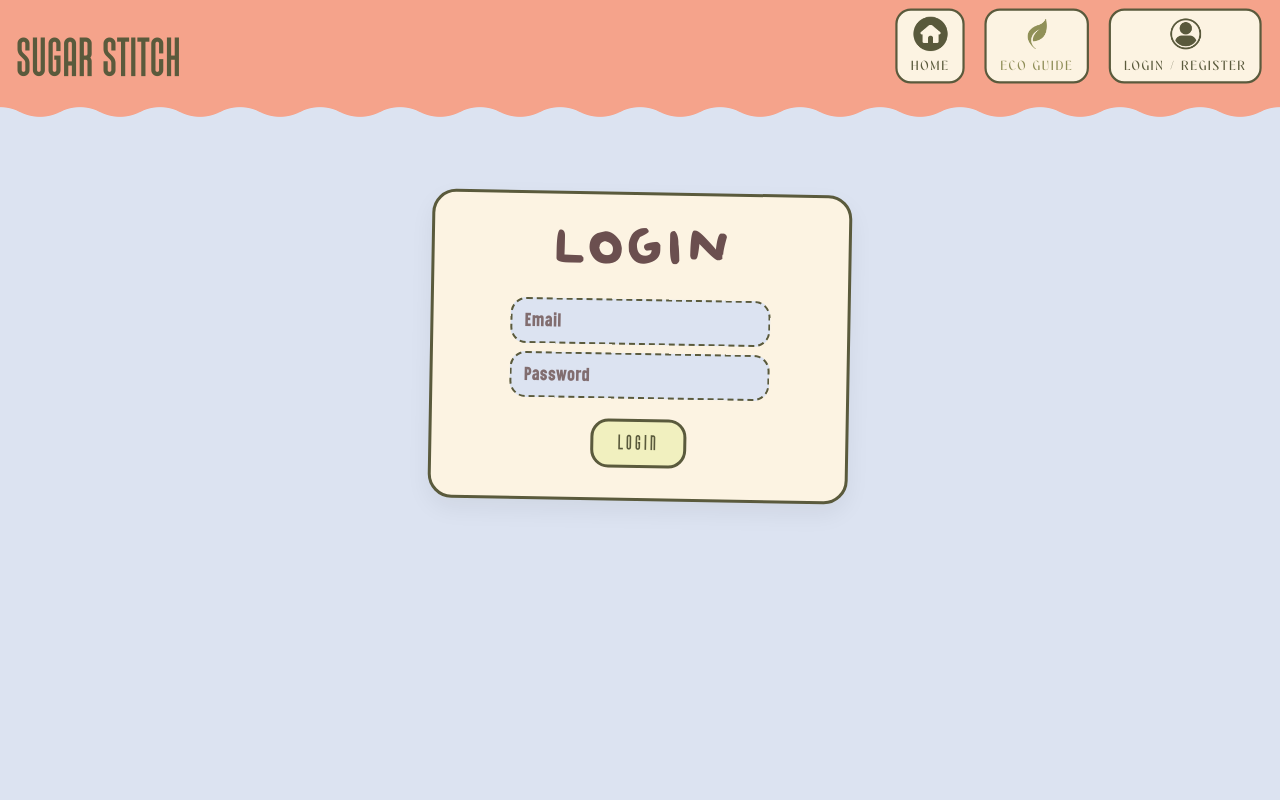
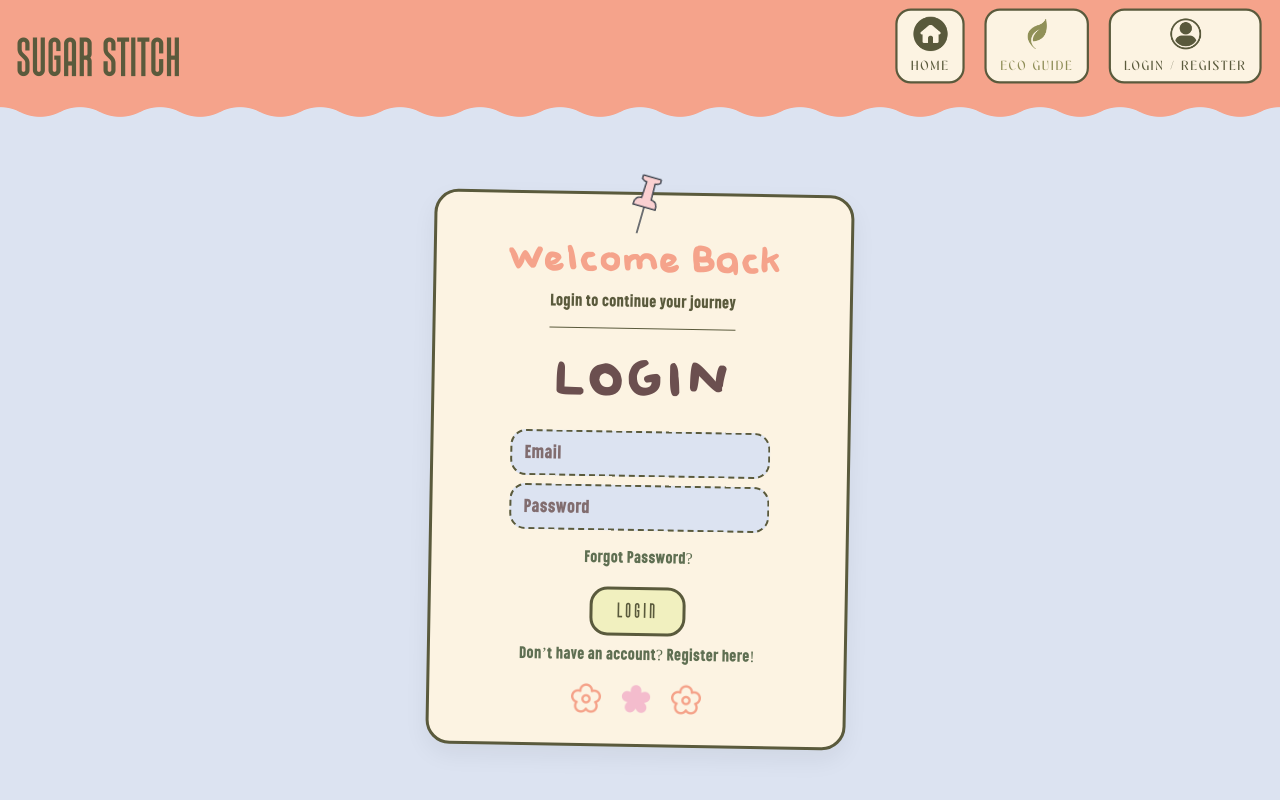
Before and after one commit to zgcamarillo/SugarStitch, a React (Vite) app in the folder client/: page /login in a window 1280 px wide. Shown: the top 800 px of the page. Built offline with nearby package versions, Linux system fonts and the light colour scheme; no server answers.

Commit message:
fix: resolve production issues by updating API routes, removing localhost dependencies, and restoring full auth and journal features

```diff
--- a/client/src/pages/Login.jsx
+++ b/client/src/pages/Login.jsx
@@ -46,6 +46,13 @@ export default function Login() {
   return (
     <div className="login-page">
       <div className="login-wrapper">
+        <img src="/images/pin.png" alt="pin" className="pin" />
+
+        <div className="login-intro">
+          <h2>Welcome Back</h2>
+          <p>Login to continue your journey</p>
+        </div>
+
         <h1>LOGIN</h1>
 
         <form onSubmit={handleSubmit}>
@@ -67,11 +74,37 @@ export default function Login() {
             required
           />
 
+          <div className="forgot-password-link">
+            <Link to="/forgot-password">Forgot Password?</Link>
+          </div>
+
           <button type="submit">Login</button>
         </form>
 
-        {message && <p className="success-message">{message}</p>}
-        {error && <p className="error-message">{error}</p>}
+        <div className="register-link">
+          <Link to="/register">Don’t have an account? Register here!</Link>
+        </div>
+
+        <div className="login-flowers">
+          <img
+            src="/images/flower2.png"
+            alt="flower border"
+            className="flower-border-one"
+          />
+          <img
+            src="/images/flower3.png"
+            alt="flower border"
+            className="flower-border-two"
+          />
+          <img
+            src="/images/flower2.png"
+            alt="flower border"
+            className="flower-border-one"
+          />
+        </div>
+
+        {message && <p className="auth-message success-message">{message}</p>}
+        {error && <p className="auth-message error-message">{error}</p>}
       </div>
     </div>
   )
```
